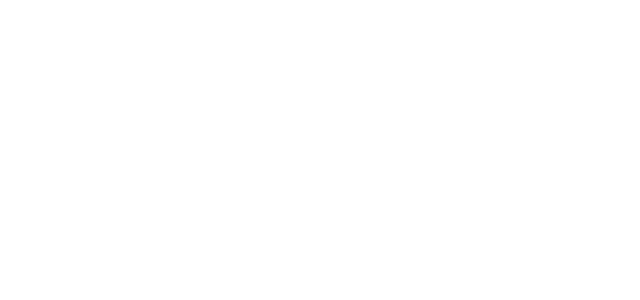
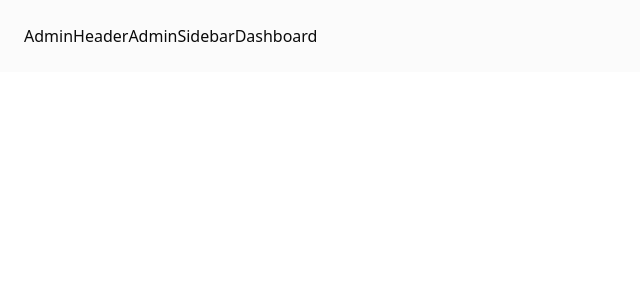
Before and after one commit to NithinPrathapan/Dress-House, a React (Vite) app in the folder client/: page /admin/dashboard in a window 1280 px wide. Before the commit this address had no page. Shown: the top 300 px of the page, without its empty margins (0-640 px from the left). Built offline with nearby package versions, Linux system fonts and the light colour scheme.

Commit message:
admin layout

```diff
--- a/client/src/App.jsx
+++ b/client/src/App.jsx
@@ -4,6 +4,10 @@
 import Register from "./pages/auth/Register";
 import AuthLayout from "./components/auth/AuthLayout";
 import AdminLayout from "./components/admin-view/AdminLayout";
+import Dashboard from "./pages/admin-view/Dashboard";
+import Orders from "./pages/admin-view/Orders";
+import Products from "./pages/admin-view/Products";
+import Features from "./pages/admin-view/Features";
 
 const App = () => {
   console.log("hello");
@@ -14,7 +18,13 @@
           <Route path="login" element={<Login />}></Route>
           <Route path="register" element={<Register />}></Route>
         </Route>
-        <Route path="/admin" element={<AdminLayout />}></Route>
+        {/* admin routes */}
+        <Route path="/admin" element={<AdminLayout />}>
+          <Route path="products" element={<Products />} />
+          <Route path="orders" element={<Orders />} />
+          <Route path="features" element={<Features />} />
+          <Route path="dashboard" element={<Dashboard />} />
+        </Route>
       </Routes>
     </div>
   );
--- a/client/src/components/admin-view/AdminLayout.jsx
+++ b/client/src/components/admin-view/AdminLayout.jsx
@@ -10,8 +10,8 @@
       <div className="flex flex-1 flex-col">
         {/* admin-header */}
         <main className="flex-1 flex bg-muted/40 p-4 md:p-6">
+          <AdminHeader />
           <AdminSidebar />
-          <AdminHeader />
           <Outlet />
         </main>
       </div>
--- a/client/src/pages/admin-view/Dashboard.jsx
+++ b/client/src/pages/admin-view/Dashboard.jsx
@@ -0,0 +1,9 @@
+import React from 'react'
+
+const Dashboard = () => {
+  return (
+    <div>Dashboard</div>
+  )
+}
+
+export default Dashboard
--- a/client/src/pages/admin-view/Features.jsx
+++ b/client/src/pages/admin-view/Features.jsx
@@ -0,0 +1,9 @@
+import React from 'react'
+
+const Features = () => {
+  return (
+    <div>Features</div>
+  )
+}
+
+export default Features
--- a/client/src/pages/admin-view/Orders.jsx
+++ b/client/src/pages/admin-view/Orders.jsx
@@ -0,0 +1,9 @@
+import React from 'react'
+
+const Orders = () => {
+  return (
+    <div>Orders</div>
+  )
+}
+
+export default Orders
--- a/client/src/pages/admin-view/Products.jsx
+++ b/client/src/pages/admin-view/Products.jsx
@@ -0,0 +1,9 @@
+import React from 'react'
+
+const Products = () => {
+  return (
+    <div>Products</div>
+  )
+}
+
+export default Products
```
